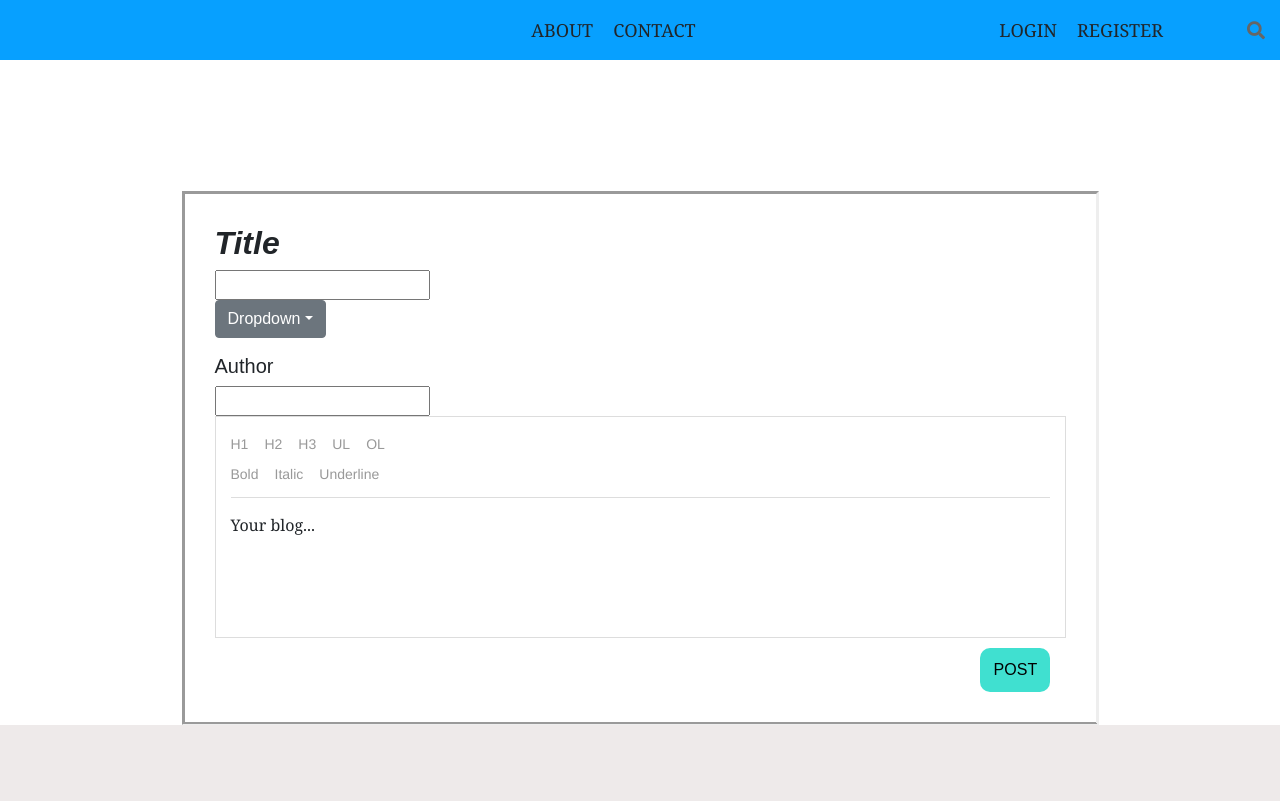
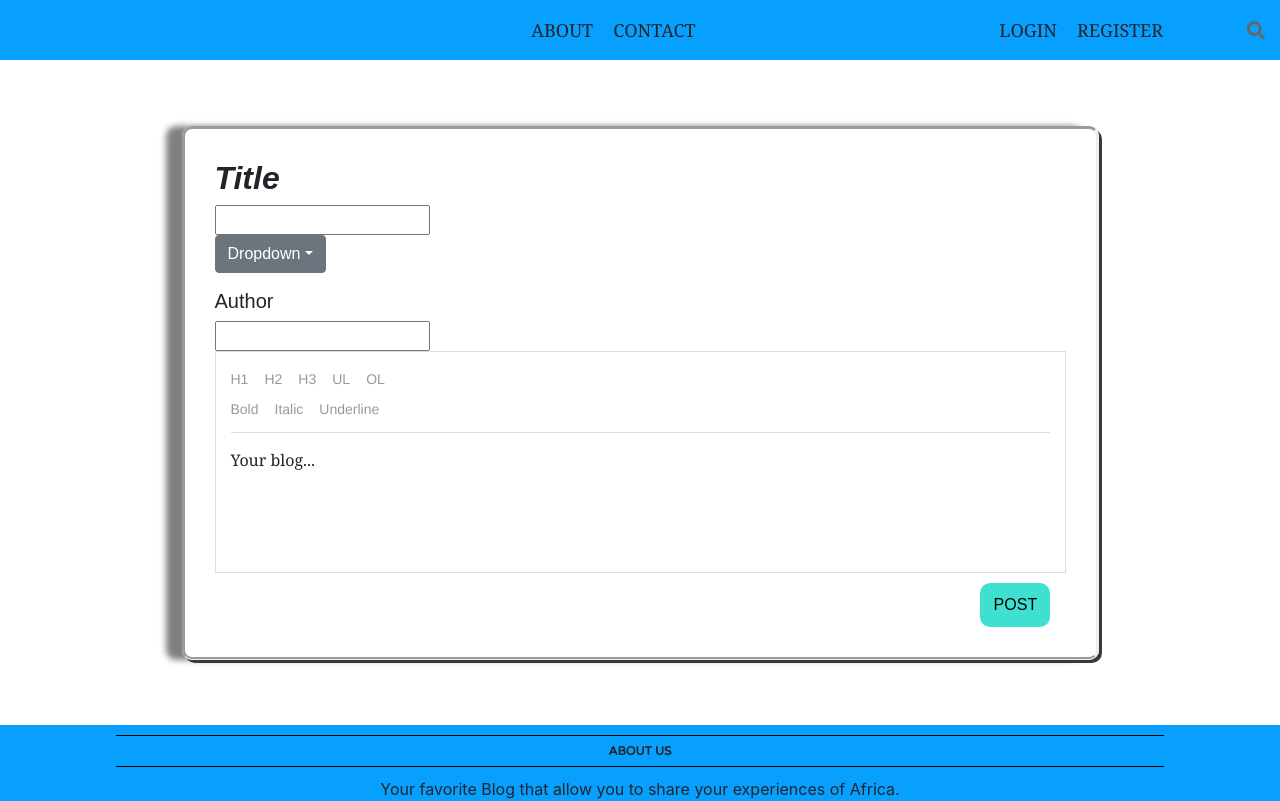
Before and after one commit to Drabis/Jamana, a React (Create React App) app in the folder client/: page /write/1 in a window 1280 px wide. Shown: the top 801 px of the page. Built offline with nearby package versions, Linux system fonts and the light colour scheme; no server answers; a web font is replaced by a local one.

Commit message:
added style to write.js

```diff
--- a/client/src/components/pages/Write/Write.js
+++ b/client/src/components/pages/Write/Write.js
@@ -101,6 +101,7 @@ export default function Write(props) {
           POST
         </button>
       </div>
+      <Footer />
     </Row>
   );
 }
--- a/client/src/components/pages/Write/style.css
+++ b/client/src/components/pages/Write/style.css
@@ -1,14 +1,16 @@
 .write{
-   margin-top: 10%;
+   margin-top: 5%;
    margin-left: 15%;
+   margin-bottom: 5%;
     padding: 30px;
-    align-content: center;
-    /* text-align: center; */
+    /* align-content: center; */
     font-family: 'Otomanopee One', sans-serif;
     box-sizing: border-box;
     border-style: inset;
     border-bottom-style: groove;
     width: 70%;
+    border-radius: 10px;
+    box-shadow: 3px 3px rgb(58, 56, 56), -1em 0 .4em grey;
 }
 .postBtn {
     background-color: turquoise;
@@ -24,5 +26,4 @@
     font-family: 'Otomanopee One', sans-serif;
     font-style: italic;
     font-weight: bolder;
-
 }
```
Also changed, not shown: 1 other file (tests, documents, lock files or other folders).
